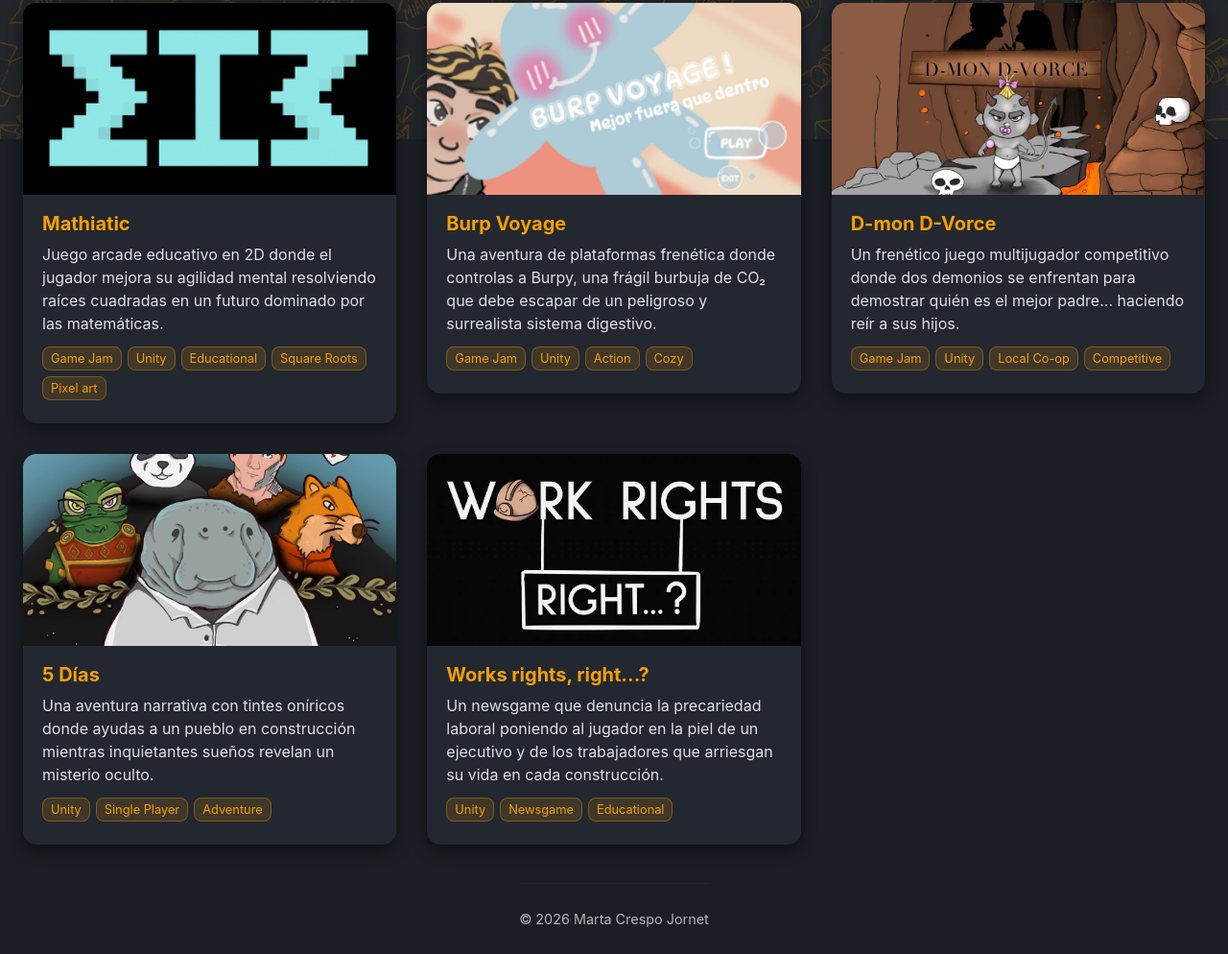
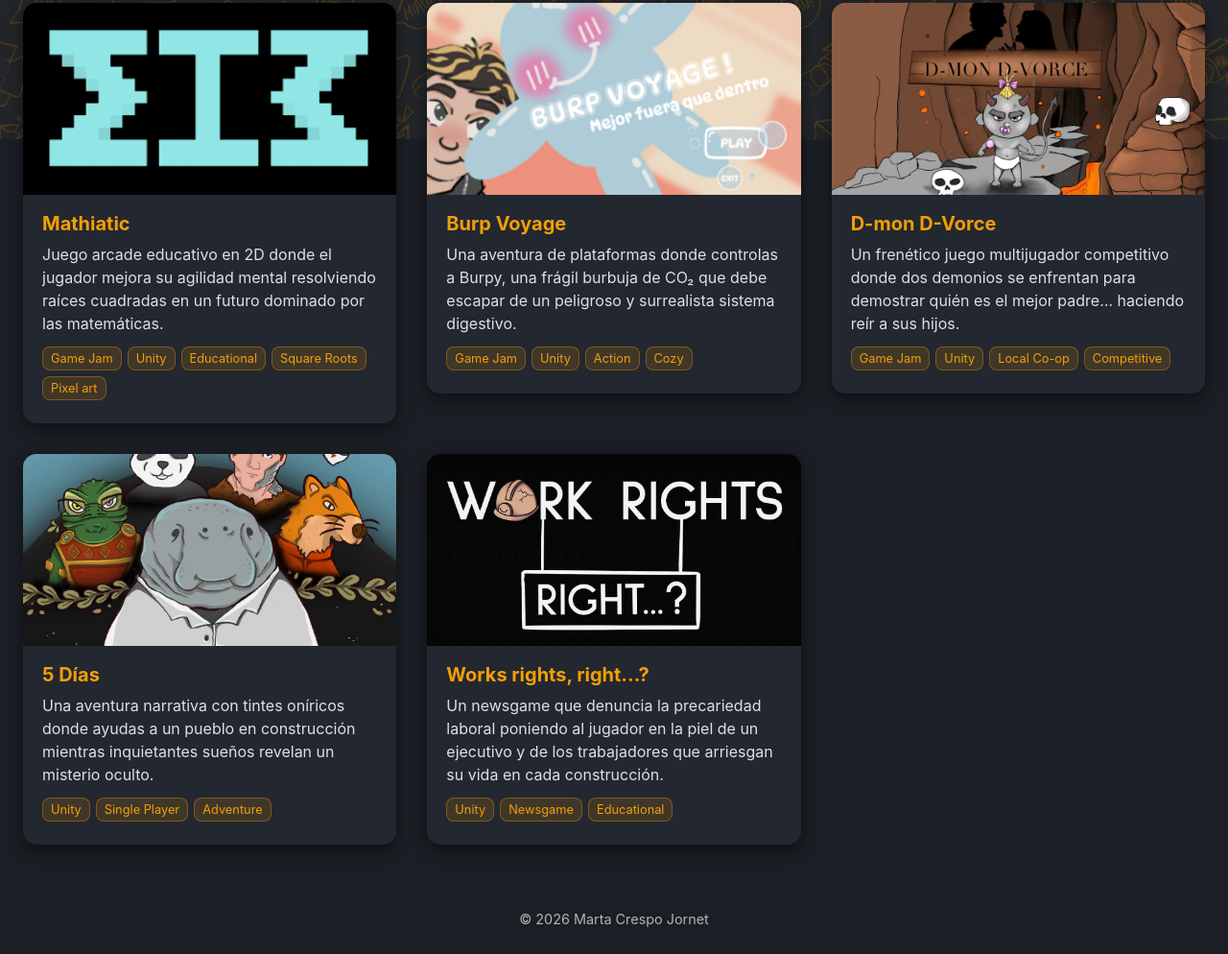
Before and after one commit to Martacj9/Gallery.github.io, a plain HTML site: page projects.html in a window 1280 px wide. Shown: the part 655-1649 px from the top of the page at 96% size. Drawn offline with Linux system fonts and the light colour scheme.

Commit message:
Update projects.html

```diff
--- a/projects.html
+++ b/projects.html
@@ -424,7 +424,7 @@ document.addEventListener("DOMContentLoaded", () => {
       descMask: "Un brawler de lucha libre caótico con partidas rápidas en PvP y PvE.",
       descBubble: "Un caótico tower defense cooperativo donde debes proteger santuarios de oleadas de enemigos mientras ayudas a Yuki, una rana con misteriosos poderes purificadores.",
       descGoofy: "Un frenético juego multijugador competitivo donde dos demonios se enfrentan para demostrar quién es el mejor padre… haciendo reír a sus hijos.",
-      descWhoareyouagain:"Una aventura de plataformas frenética donde controlas a Burpy, una frágil burbuja de CO₂ que debe escapar de un peligroso y surrealista sistema digestivo.",
+      descWhoareyouagain:"Una aventura de plataformas donde controlas a Burpy, una frágil burbuja de CO₂ que debe escapar de un peligroso y surrealista sistema digestivo.",
       descAftermathFellows:"Juego arcade educativo en 2D donde el jugador mejora su agilidad mental resolviendo raíces cuadradas en un futuro dominado por las matemáticas.",
       descCarnival: "Una aventura narrativa con tintes oníricos donde ayudas a un pueblo en construcción mientras inquietantes sueños revelan un misterio oculto.",
       descwork: "Un newsgame que denuncia la precariedad laboral poniendo al jugador en la piel de un ejecutivo y de los trabajadores que arriesgan su vida en cada construcción."
@@ -439,7 +439,7 @@ document.addEventListener("DOMContentLoaded", () => {
       descMask: "A chaotic wrestling-inspired brawler with fast-paced PvP and PvE matches.",
       descBubble: "A chaotic co-op tower defense where you protect shrines from hordes of enemies while babysitting Yuki, a frog with mysterious purifying powers.",
       descGoofy: "A fast-paced competitive multiplayer game where two demons battle to prove who’s the best parent by making their children laugh.",
-      descWhoareyouagain:"A fast-paced platform adventure where you play as Burpy, a fragile CO₂ bubble trying to escape a dangerous and surreal digestive system.",
+      descWhoareyouagain:"A platform game adventure where you play as Burpy, a fragile CO₂ bubble trying to escape a dangerous and surreal digestive system.",
       descAftermathFellows:"A 2D educational arcade game where players improve their mental agility by solving square roots in a math-driven future.",
       descCarnival: "A narrative adventure with dreamlike elements where you help a town in construction while unsettling dreams uncover a hidden mystery.",
       descwork: "A powerful newsgame that exposes labor exploitation, shifting between the perspective of a top executive and the harsh reality of construction workers."
```
